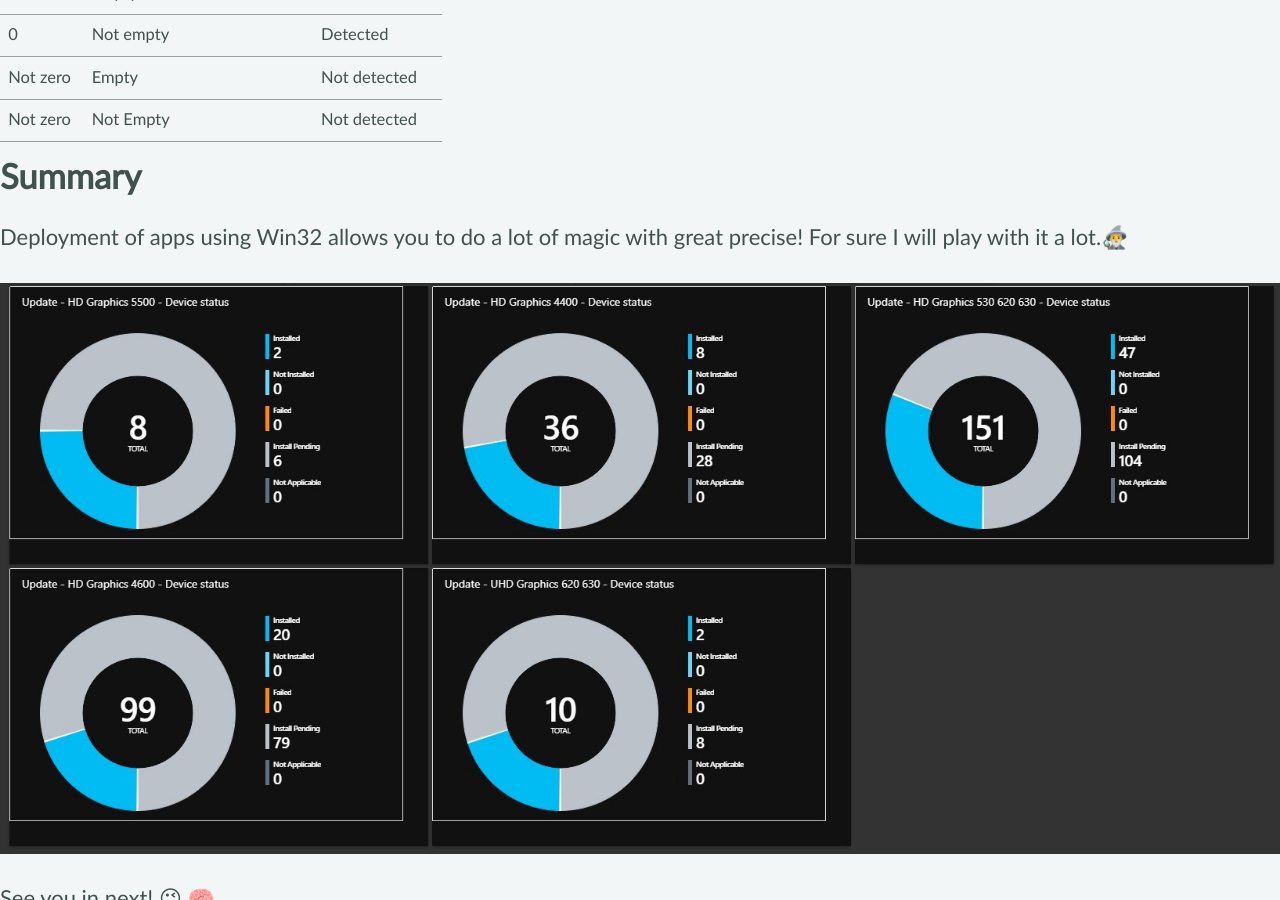
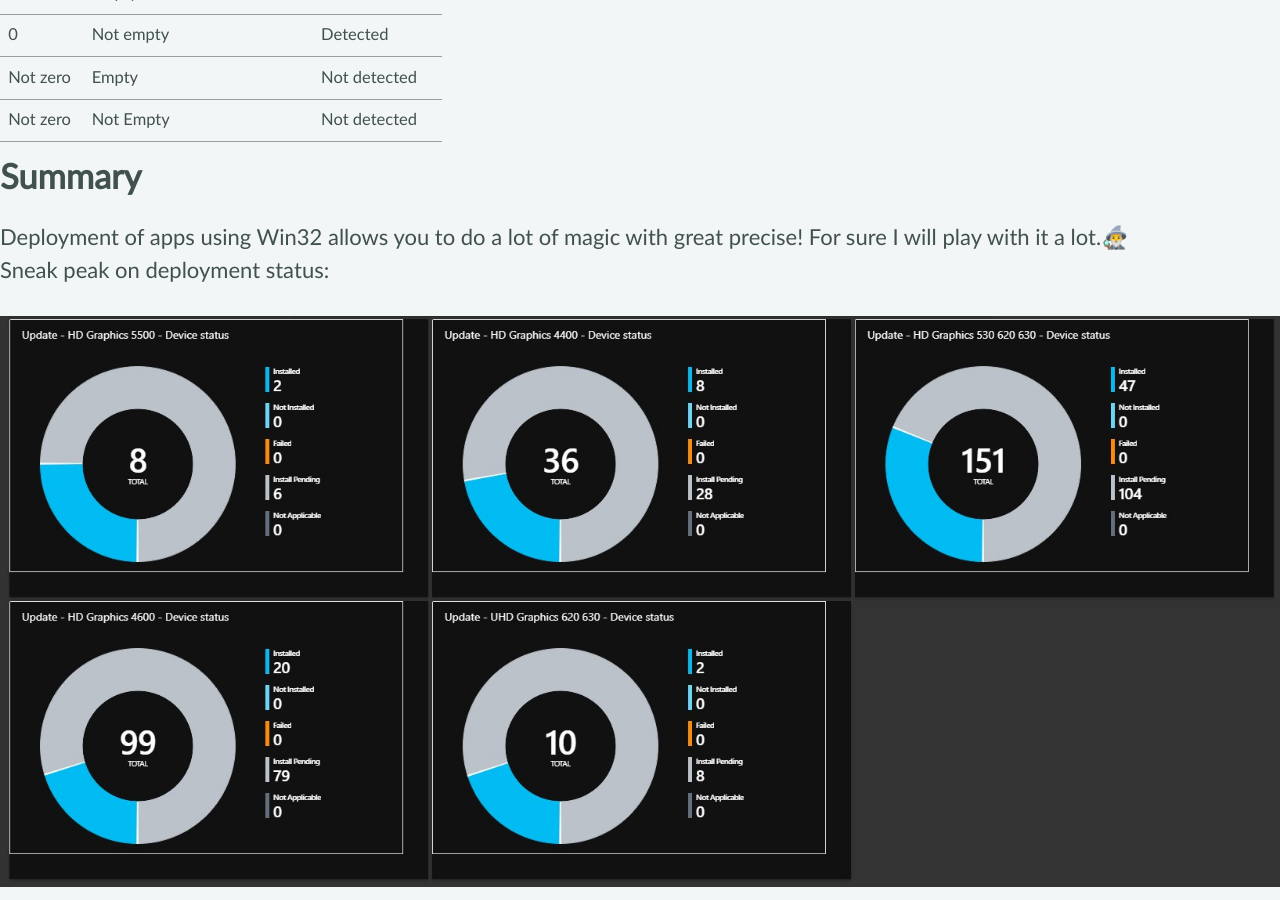
Before and after one commit to UniverseCitiz3n/UniverseCitiz3n.github.io, a Jekyll site: the page built from _posts/2020-03-28-Intune-Win32-CustomScript.md, in a window 1280 px wide and 900 px high, scrolled down 6752 px. Built offline with Jekyll 4.4.1, drawn with Linux system fonts in a browser that asks for light colours; cached includes are drawn as plain includes; nearby versions of some CDN libraries; our own code applies the rules of GitHub Pages for plain Markdown files; comment, search, counter and statistics services are not loaded.

Commit message:
comment in summary

```diff
--- a/_posts/2020-03-28-Intune-Win32-CustomScript.md
+++ b/_posts/2020-03-28-Intune-Win32-CustomScript.md
@@ -91,7 +91,8 @@
 Installing Intel Graphics drivers requires device reboot. It can be done with installation parameter but it will do the reboot immediately which in business is not a good option. Better way is to act accordingly to return codes.<br>
 
 **Soft reboot**
-- will only show Toast notification that your device needs to be restarted after installing distributed software. In your OS language.
+
+* will only show Toast notification that your device needs to be restarted after installing distributed software. In your OS language.
 
 ![soft]({{ site.url }}{{ site.baseurl }}/assets/images/posts/2020-03-28_4.jpg)
 
@@ -100,7 +101,8 @@
 ![softnotif]({{ site.url }}{{ site.baseurl }}/assets/images/posts/2020-03-28_5.jpg)
 
 **Hard reboot**
-- will too show Toast notification about restart and setting **Restart grace period** is good practice.
+
+* will too show Toast notification about restart and setting **Restart grace period** is good practice.
 
 ![grace]({{ site.url }}{{ site.baseurl }}/assets/images/posts/2020-03-28_6.jpg)
 
@@ -141,7 +143,8 @@
 
 # Summary
 
-Deployment of apps using Win32 allows you to do a lot of magic with great precise! For sure I will play with it a lot.🧙‍♂️
+Deployment of apps using Win32 allows you to do a lot of magic with great precise! For sure I will play with it a lot.🧙‍♂️<br>
+Sneak peak on deployment status:
 
 ![detection]({{ site.url }}{{ site.baseurl }}/assets/images/posts/2020-03-28_10.jpg)
 
```
